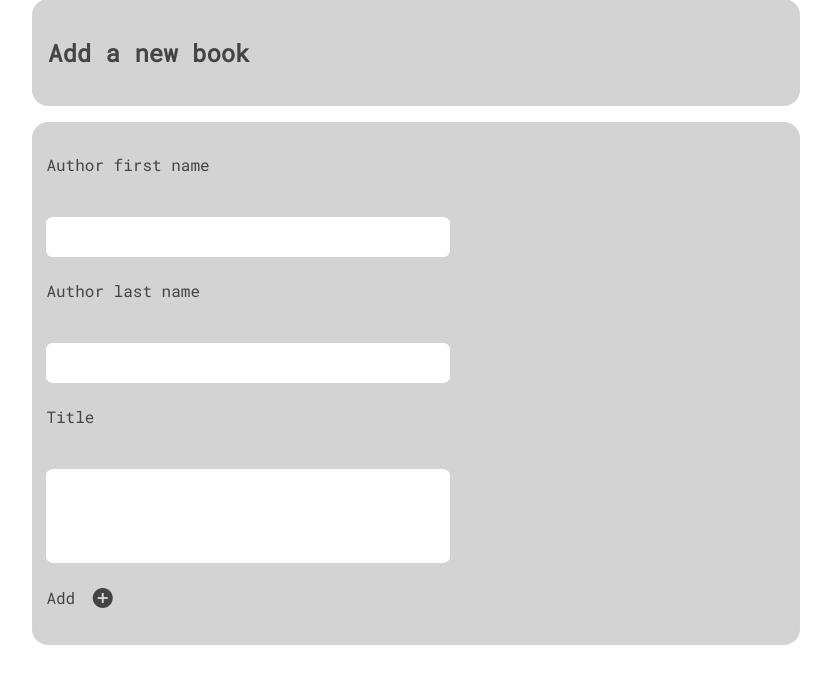
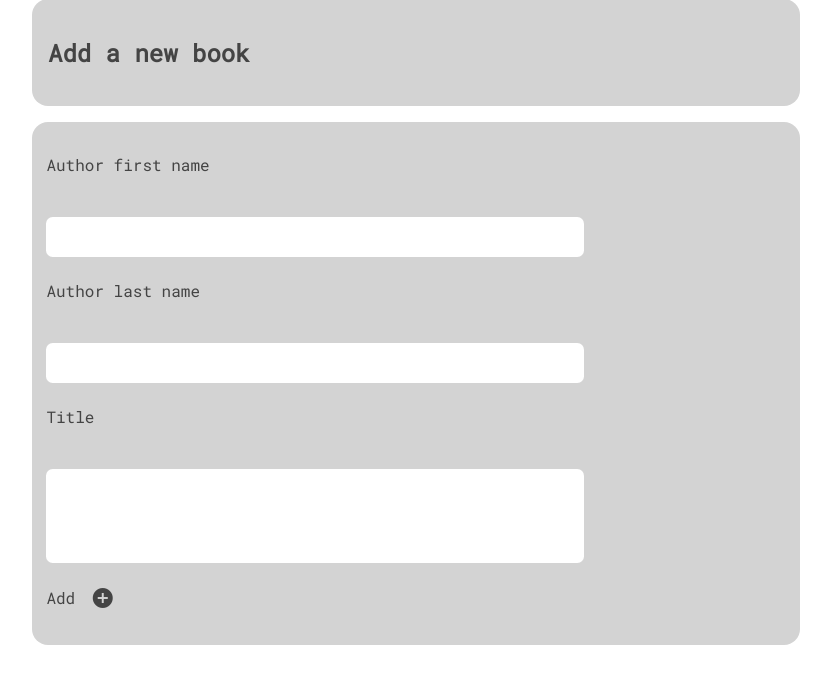
Before and after one commit to evahteri/Read-Review, a Flask app: page /new_book in a window 1280 px wide. Shown: the part 215-908 px from the top of the page, without its empty margins (16-847 px from the left). Run offline with Flask 2, Linux system fonts and the light colour scheme.

Commit message:
textarea styling

```diff
--- a/src/static/css/main.css
+++ b/src/static/css/main.css
@@ -40,8 +40,8 @@
     width: auto;
     height: auto;
     resize: none;
-    max-width: 30em;
-    width: 100%;
+    max-width: 40em;
+    width: 95%;
 }
 
 .top5 {
```
